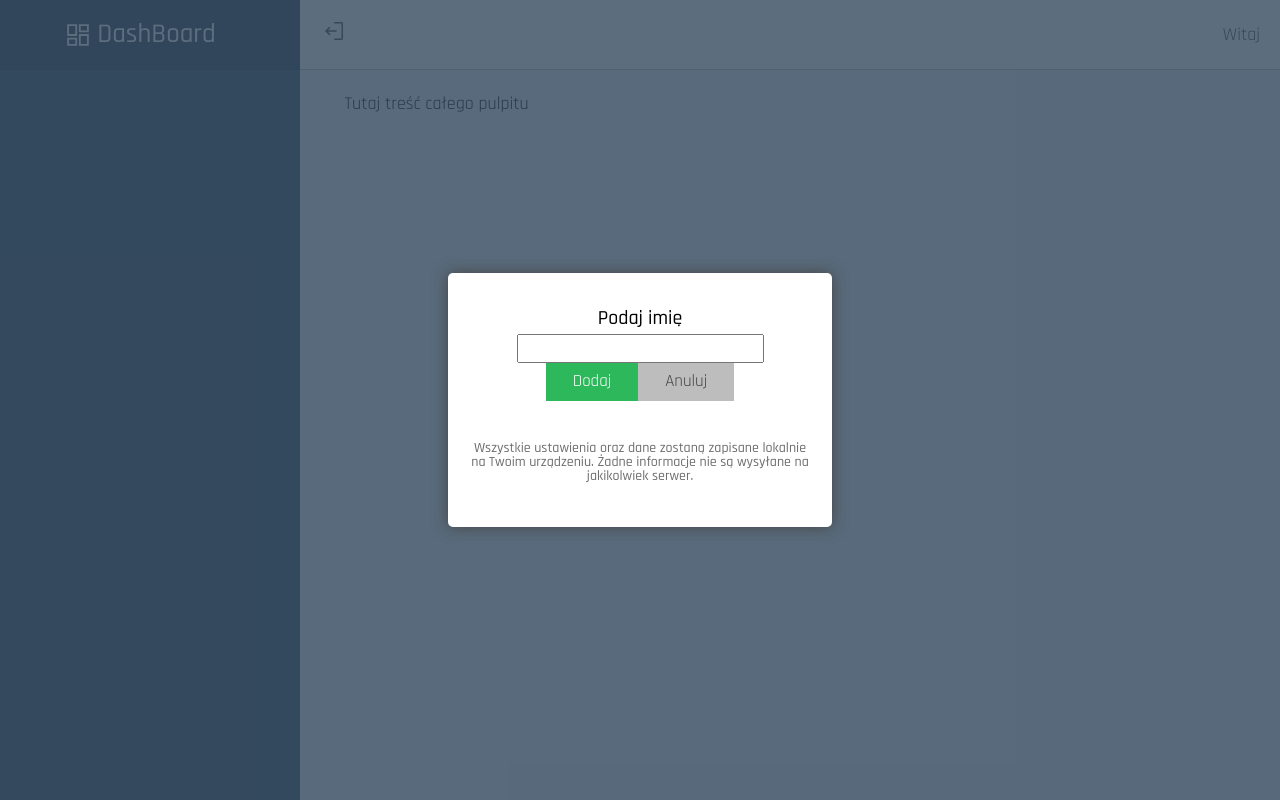
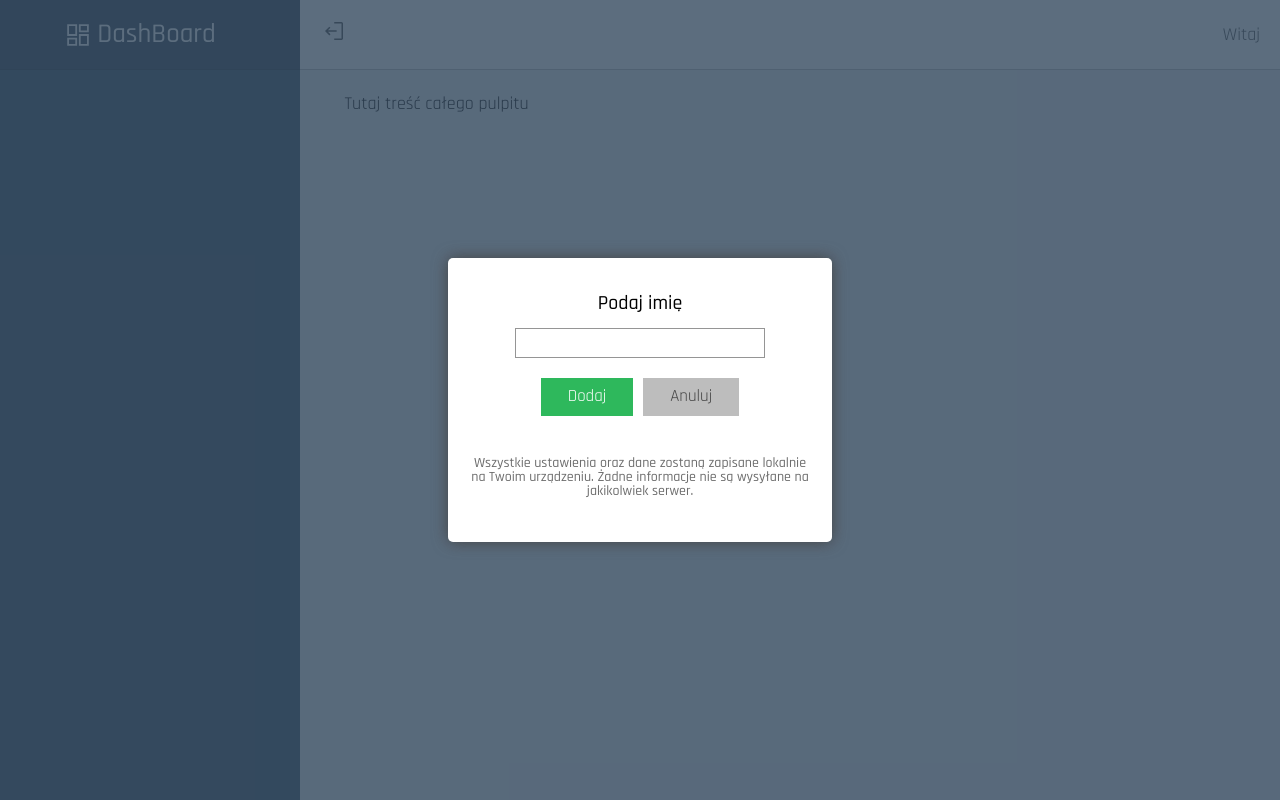
Before and after one commit to Maciej86/dashboard, a React (Create React App) app: page / in a window 1280 px wide. Built offline with nearby package versions, Linux system fonts and the light colour scheme.

Commit message:
Create styled button and input

```diff
--- a/src/common/Button/index.tsx
+++ /dev/null
@@ -1,13 +0,0 @@
-import { ButtonAnnul, ButtonOk } from "./styled";
-
-interface OptionButton {
-  readonly text: string;
-}
-
-export const ButtonConfirm = ({ text }: OptionButton) => {
-  return <ButtonOk>{text}</ButtonOk>;
-};
-
-export const ButtonCancel = ({ text }: OptionButton) => {
-  return <ButtonAnnul>{text}</ButtonAnnul>;
-};
--- a/src/common/Button/styled.ts
+++ b/src/common/Button/styled.ts
@@ -8,7 +8,7 @@ const Button = styled.button`
   cursor: pointer;
 `;
 
-export const ButtonOk = styled(Button)`
+export const ButtonConfirm = styled(Button)`
   background: ${({ theme }) => theme.color.buttonConfirmBg};
   color: ${({ theme }) => theme.color.colorTextWhite};
 
@@ -17,7 +17,7 @@ export const ButtonOk = styled(Button)`
   }
 `;
 
-export const ButtonAnnul = styled(Button)`
+export const ButtonCancel = styled(Button)`
   background: ${({ theme }) => theme.color.buttonCancelBg};
   color: ${({ theme }) => theme.color.colorTextBasic};
 
--- /dev/null
+++ b/src/common/Input/styled.ts
@@ -0,0 +1,16 @@
+import styled from "styled-components";
+
+export const InputText = styled.input`
+  width: 90%;
+  max-width: 250px;
+  margin-top: 10px;
+  padding: 5px;
+  border: 1px solid ${({ theme }) => theme.color.borderInput};
+  font-size: 16px;
+
+  &:hover,
+  &:focus {
+    outline: none;
+    border-color: ${({ theme }) => theme.color.borderInputHover};
+  }
+`;
--- a/src/core/theme.ts
+++ b/src/core/theme.ts
@@ -45,6 +45,8 @@ export const themeDefault = {
     buttonConfirmBgHover: color.jungleGreen_200,
     buttonCancelBg: color.gray_400,
     buttonCancelBgHover: color.gray_500,
+    borderInput: color.gray_500,
+    borderInputHover: color.gray_900,
   },
   size: {
     ...size,
--- a/src/features/Name/index.tsx
+++ b/src/features/Name/index.tsx
@@ -1,8 +1,9 @@
 import { useState } from "react";
 import { useDispatch } from "react-redux";
-import { ButtonCancel, ButtonConfirm } from "../../common/Button";
 import { addNewName } from "./sliceName";
-import { Wrapper, Window, Title, Description } from "./styled";
+import { ButtonCancel, ButtonConfirm } from "../../common/Button/styled";
+import { Wrapper, Window, Title, Description, Buttons, From } from "./styled";
+import { InputText } from "../../common/Input/styled";
 
 export const Name = () => {
   const [userName, setUserName] = useState("");
@@ -23,17 +24,17 @@ export const Name = () => {
     <Wrapper>
       <Window>
         <Title>Podaj imię</Title>
-        <form onSubmit={onFromSubmit}>
-          <input
+        <From onSubmit={onFromSubmit}>
+          <InputText
             type="text"
             value={userName}
             onChange={({ target }) => setUserName(target.value)}
           />
-          <div>
-            <ButtonConfirm text={"Dodaj"} />
-            <ButtonCancel text={"Anuluj"} />
-          </div>
-        </form>
+          <Buttons>
+            <ButtonConfirm>Dodaj</ButtonConfirm>
+            <ButtonCancel>Anuluj</ButtonCancel>
+          </Buttons>
+        </From>
         <Description>
           Wszystkie ustawienia oraz dane zostaną zapisane lokalnie na Twoim
           urządzeniu. Żadne informacje nie są wysyłane na jakikolwiek serwer.
--- a/src/features/Name/styled.ts
+++ b/src/features/Name/styled.ts
@@ -22,6 +22,13 @@ export const Window = styled.div`
   box-shadow: 0 0 15px ${({ theme }) => theme.color.boxShadow};
 `;
 
+export const From = styled.form`
+  display: flex;
+  flex-direction: column;
+  justify-content: center;
+  align-items: center;
+`;
+
 export const Title = styled.p`
   margin: 0;
   font-size: 20px;
@@ -34,3 +41,10 @@ export const Description = styled.p`
   line-height: 1;
   color: ${({ theme }) => theme.color.colorTextDescription};
 `;
+
+export const Buttons = styled.div`
+  display: flex;
+  justify-content: center;
+  gap: 10px;
+  margin-top: 20px;
+`;
```
